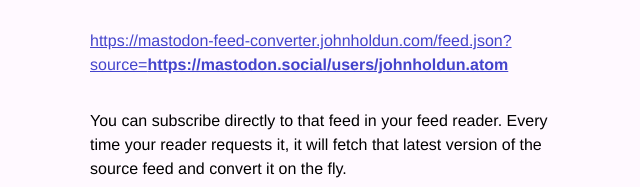
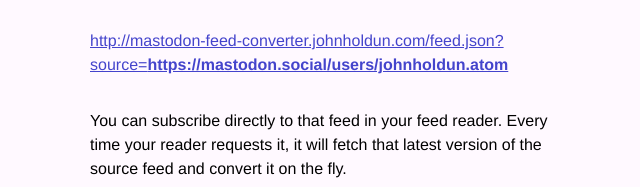
Before and after one commit to johnholdun/mastodon-feed-converter, a plain HTML site: page index.html in a window 1280 px wide. Shown: the part 613-800 px from the top of the page, 310-950 px from the left. Drawn offline with Linux system fonts and the light colour scheme.

Commit message:
Oh it's http

```diff
--- a/index.html
+++ b/index.html
@@ -31,7 +31,7 @@
 
     <p>You can convert an existing Atom feed provided by Mastodon into a converted JSON feed by passing it as a <code>source</code> query parameter to <code>feed.json</code>:</p>
 
-    <p><a href="https://mastodon-feed-converter.johnholdun.com/feed.json?source=https://mastodon.social/users/johnholdun.atom">https://mastodon-feed-converter.johnholdun.com/feed.json?source=<strong>https://mastodon.social/users/johnholdun.atom</strong></a></p>
+    <p><a href="http://mastodon-feed-converter.johnholdun.com/feed.json?source=https://mastodon.social/users/johnholdun.atom">http://mastodon-feed-converter.johnholdun.com/feed.json?source=<strong>https://mastodon.social/users/johnholdun.atom</strong></a></p>
 
     <p>You can subscribe directly to that feed in your feed reader. Every time your reader requests it, it will fetch that latest version of the source feed and convert it on the fly.</p>
 
```
Also changed, not shown: 1 other file.
